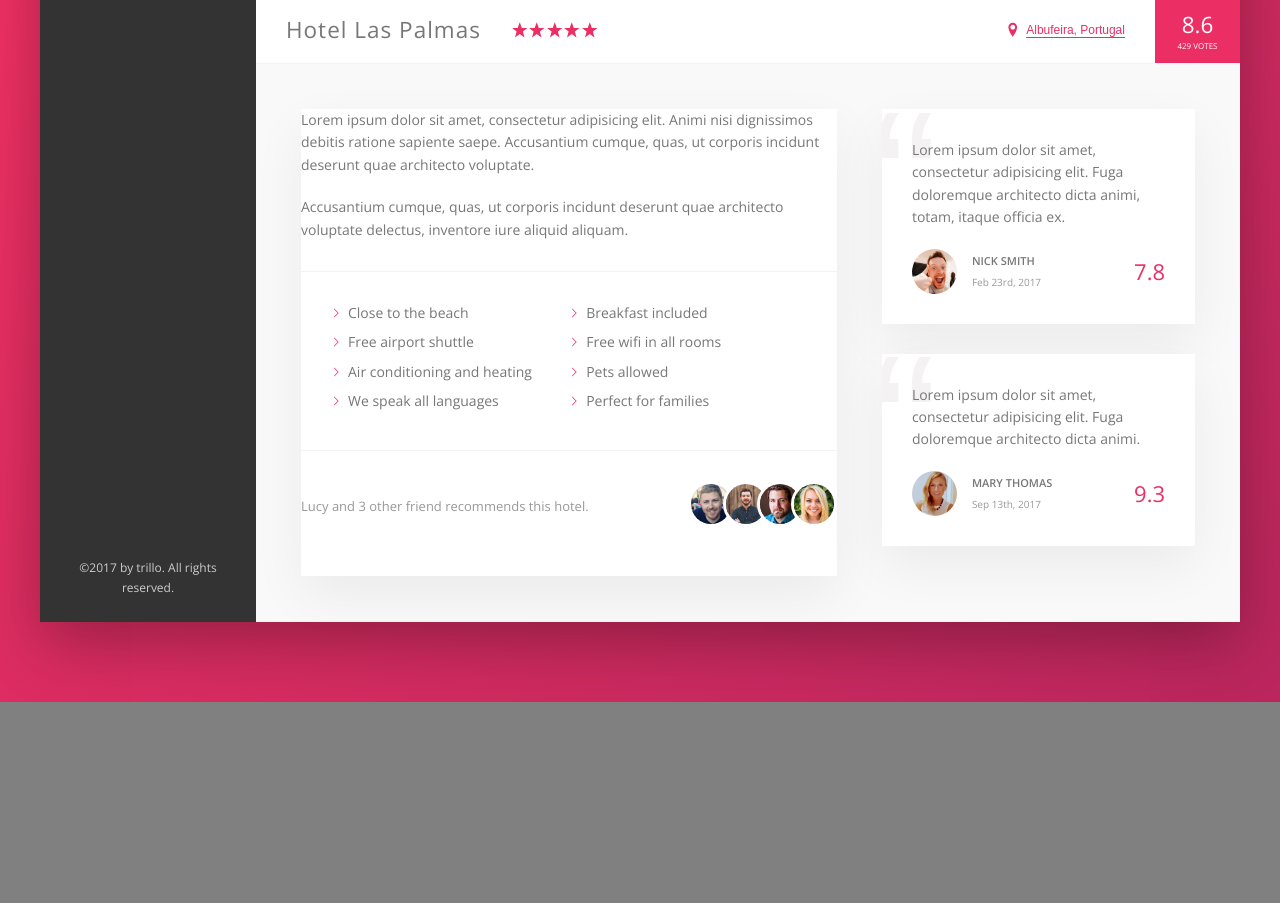
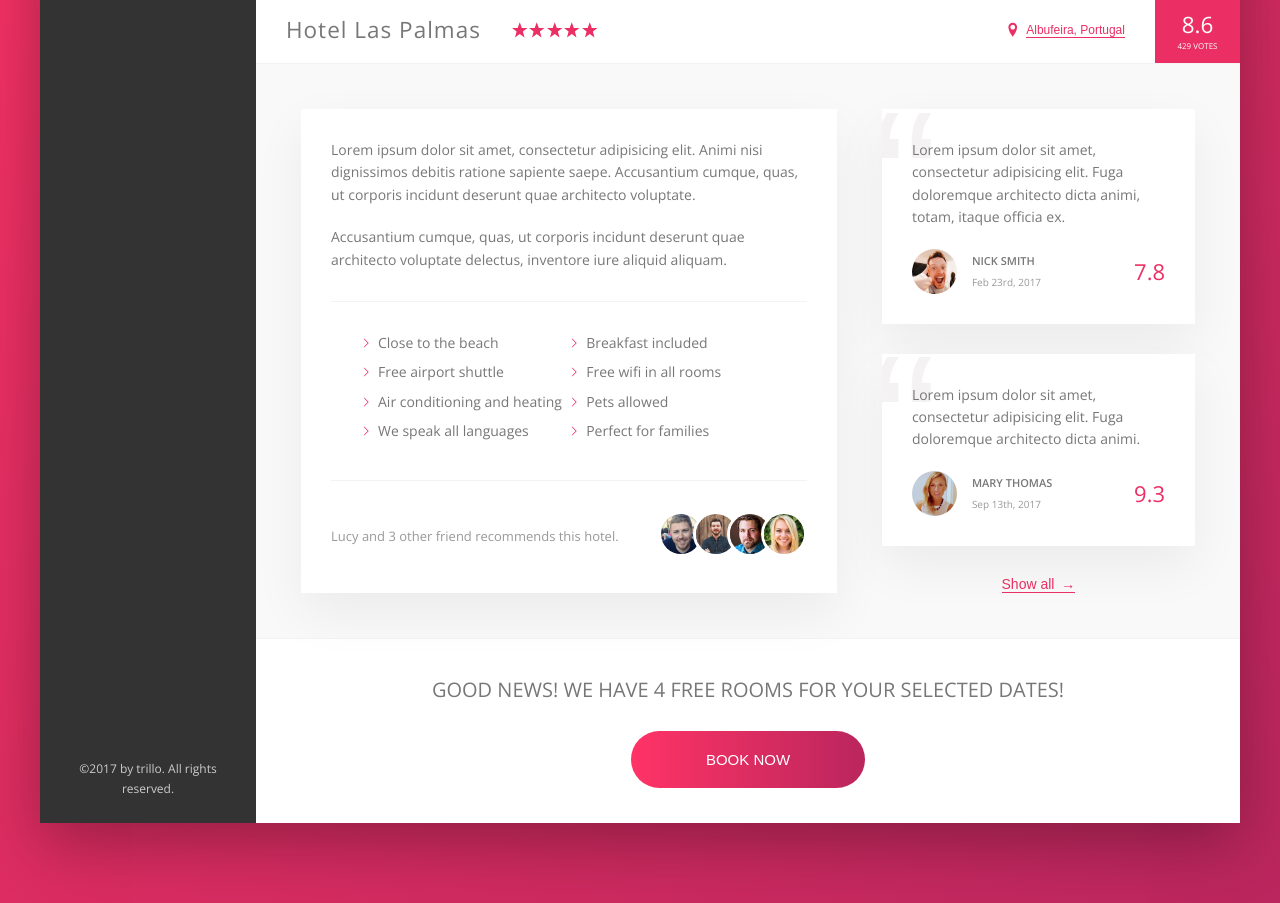
Before and after one commit to mohan844/trillo, a website: page index.html in a window 1280 px wide. Shown: the part 538-1441 px from the top of the page. Before the commit the page ends 1240 px from the top, so only its background shows below. Drawn offline with nearby package versions, Linux system fonts and the light colour scheme.

Commit message:
layout completed

```diff
--- a/index.html
+++ b/index.html
@@ -238,7 +238,17 @@
                   <div class="review__rating">9.3</div>
                 </figcaption>
               </figure>
+              <button class="btn-inline">Show all <span>&rarr;</span></button>
             </div>
+          </div>
+          <div class="cta">
+            <h2 class="cta__book-now">
+              Good news! we have 4 free rooms for your selected dates!
+            </h2>
+            <button class="btn">
+              <span class="btn__visible">Book now</span>
+              <span class="btn__invisible">Only 4 rooms left</span>
+            </button>
           </div>
         </main>
       </div>
--- a/sass/_component.scss
+++ b/sass/_component.scss
@@ -181,10 +181,17 @@
   transition: all 0.3s;
   &:hover {
     color: var(--color-grey-dark-1);
+    span {
+      margin-left: 8px;
+      transition: margin-left 0.2s;
+    }
   }
   &:focus {
     outline: none;
     animation: pulsate 1s infinite;
+  }
+  & span {
+    margin-left: 3px;
   }
 }
 
@@ -360,3 +367,60 @@
     z-index: 1;
   }
 }
+
+.cta {
+  padding: 3.5rem 0;
+  text-align: center;
+  &__book-now {
+    font-size: 2rem;
+    font-weight: 300;
+    text-transform: uppercase;
+    margin-bottom: 2.5rem;
+  }
+}
+
+.btn {
+  position: relative;
+  font-size: 1.5rem;
+  font-weight: 300;
+  text-transform: uppercase;
+  border-radius: 100px;
+  border: none;
+  background-image: linear-gradient(
+    to right,
+    var(--color-primary-light),
+    var(--color-primary-dark)
+  );
+  overflow: hidden;
+  color: #fff;
+  cursor: pointer;
+  &:hover {
+    background-image: linear-gradient(
+      to left,
+      var(--color-primary-light),
+      var(--color-primary-dark)
+    );
+  }
+
+  & > * {
+    width: 100%;
+    height: 100%;
+    display: inline-block;
+    transition: all 0.2s;
+  }
+  &__visible {
+    padding: 2rem 7.5rem;
+  }
+  &__invisible {
+    padding: 2rem 0;
+    position: absolute;
+    left: 0;
+    top: -100%;
+  }
+  &:hover &__invisible {
+    top: 0;
+  }
+  &:hover &__visible {
+    transform: translateY(100%);
+  }
+}
--- a/sass/_layout.scss
+++ b/sass/_layout.scss
@@ -46,8 +46,12 @@
   box-shadow: var(--shadow-light);
   flex: 0 0 60%;
   margin-right: 4.45rem;
+  padding: 3rem;
 }
 
 .user-reviews {
   flex: 1;
+  display: flex;
+  flex-direction: column;
+  align-items: center;
 }
```
Also changed, not shown: css/style.css, 1 other file.
